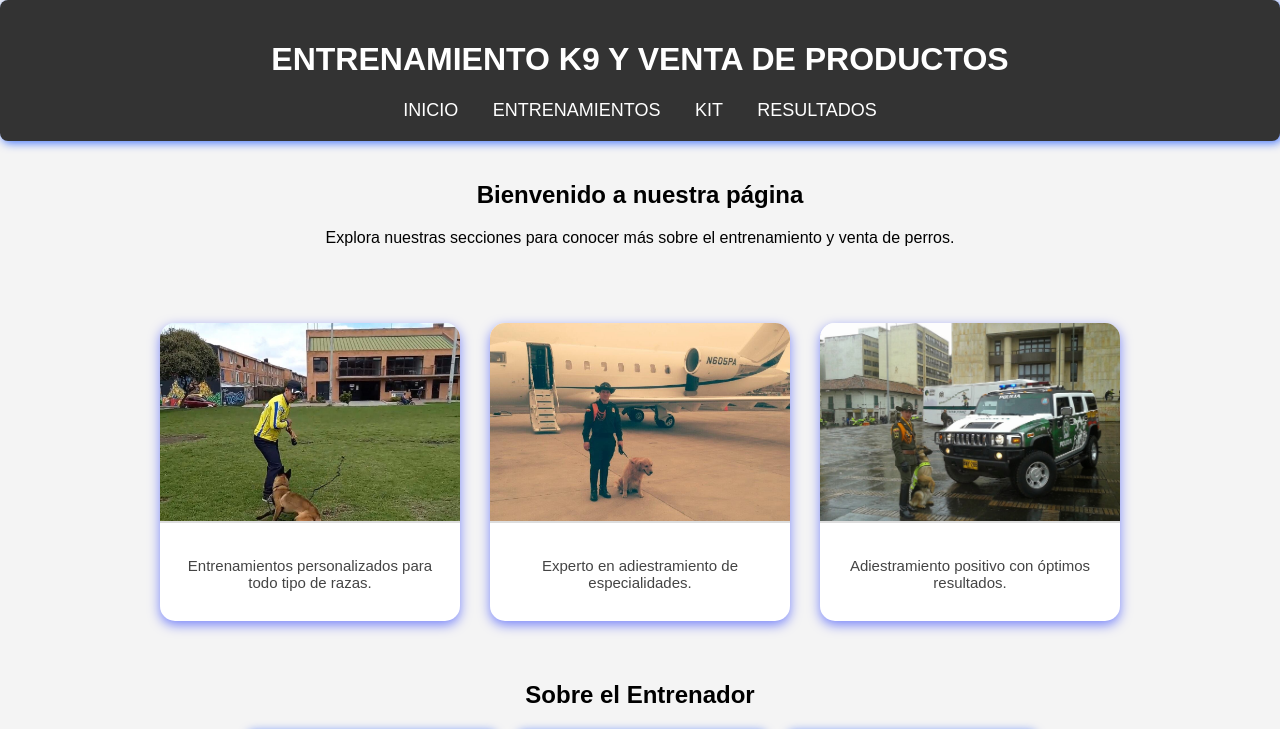
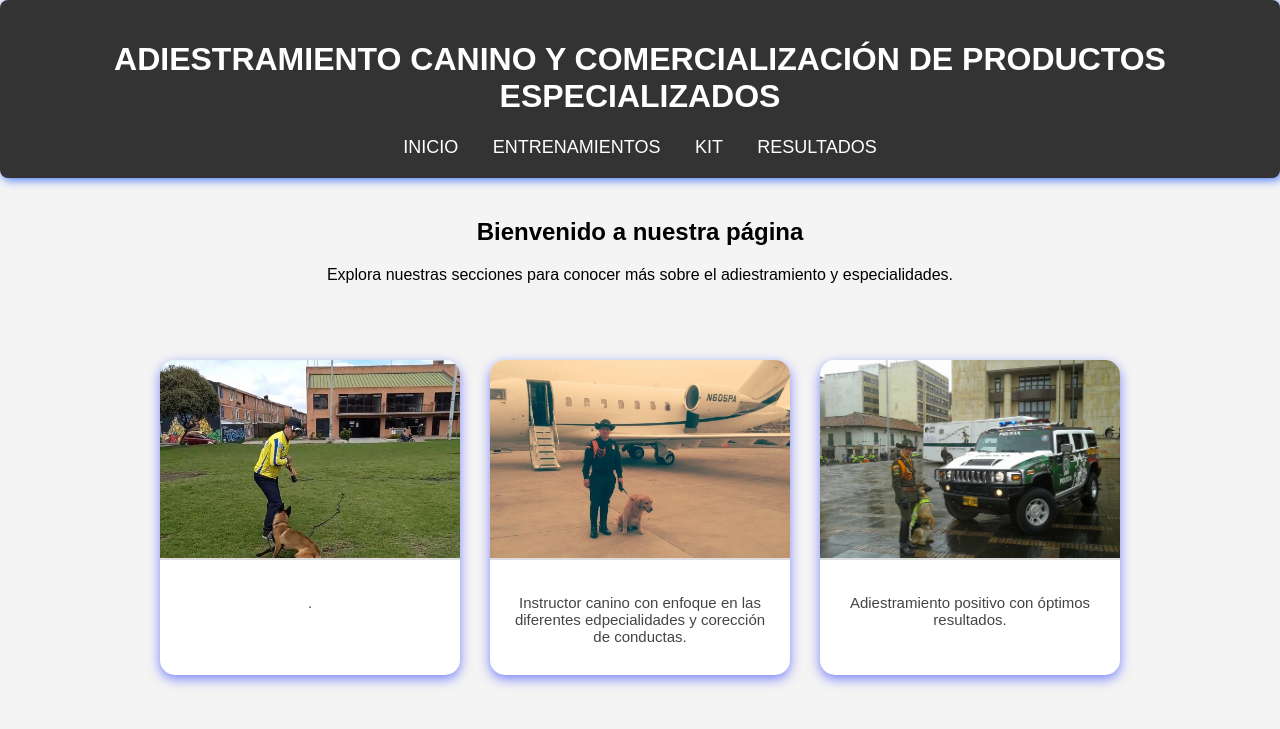
Before and after one commit to alismor/sitio-web-k9, a plain HTML site: page index.html in a window 1280 px wide. Shown: the top 729 px of the page. Drawn offline with Linux system fonts and the light colour scheme.

Commit message:
corregi el inicio

```diff
--- a/index.html
+++ b/index.html
@@ -3,12 +3,12 @@
 <head>
     <meta charset="UTF-8">
     <meta name="viewport" content="width=device-width, initial-scale=1.0">
-    <title>ENTRENAMIENTO K9 Y VENTA DE PRODUCTOS</title>
+    <title>ADIESTRAMIENTO CANINO Y COMERCIALIZACIÓN DE PRODUCTOS ESPECIALIZADOS</title>
     <link rel="stylesheet" href="css/styles.css">
 </head>
 <body>
     <header>
-        <h1>ENTRENAMIENTO K9 Y VENTA DE PRODUCTOS</h1>
+        <h1>ADIESTRAMIENTO CANINO Y COMERCIALIZACIÓN DE PRODUCTOS ESPECIALIZADOS</h1>
         <nav>
             <a href="index.html">INICIO</a>
             <a href="entrenamiento.html">ENTRENAMIENTOS</a>
@@ -19,17 +19,17 @@
 
     <section id="inicio" class="container">
         <h2>Bienvenido a nuestra página</h2>
-        <p>Explora nuestras secciones para conocer más sobre el entrenamiento y venta de perros.</p>
+        <p>Explora nuestras secciones para conocer más sobre el adiestramiento y especialidades.</p>
     </section>
 
     <section class="gallery">
         <div class="gallery-item">
             <img src="img/carrusel5.jpeg" alt="Entrenamiento de perros">
-            <p>Entrenamientos personalizados para todo tipo de razas.</p>
+            <p>.</p>
         </div>
         <div class="gallery-item">
             <img src="img/carrusel4.jpeg" alt="Perros en acción">
-            <p>Experto en adiestramiento de especialidades.</p>
+            <p>Instructor canino con enfoque en las diferentes edpecialidades y corección de conductas.</p>
         </div>
         <div class="gallery-item">
             <img src="img/carrusel1.jpeg" alt="Perros felices">
```
